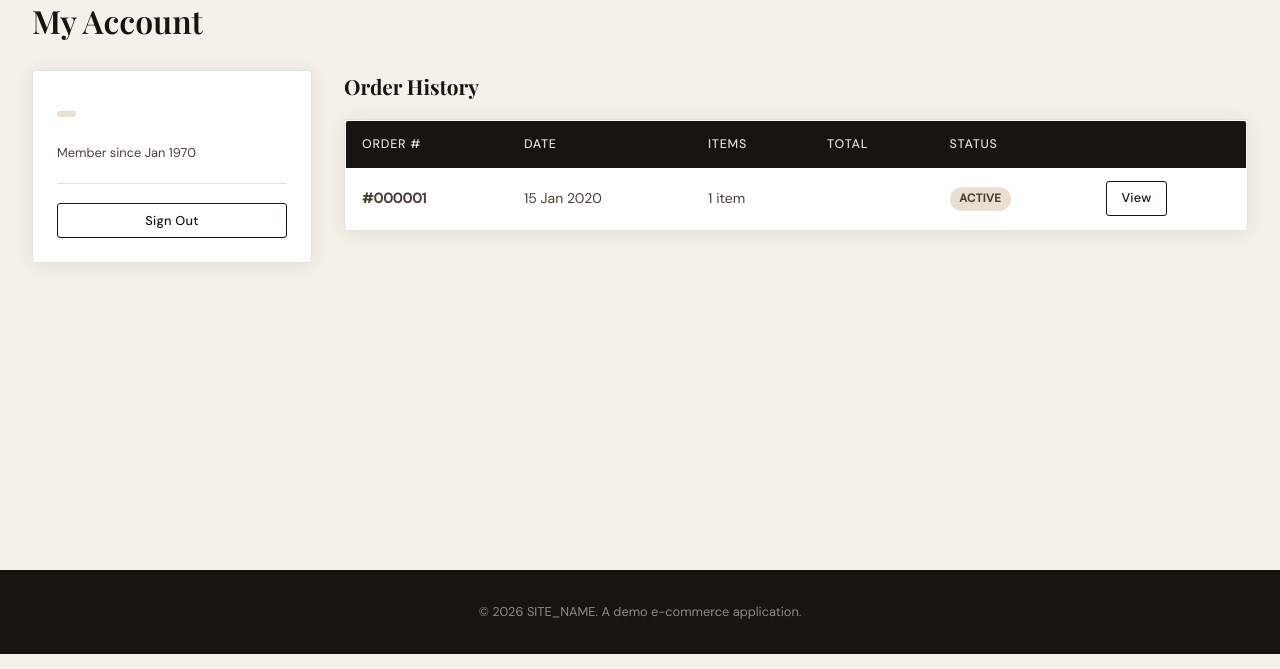
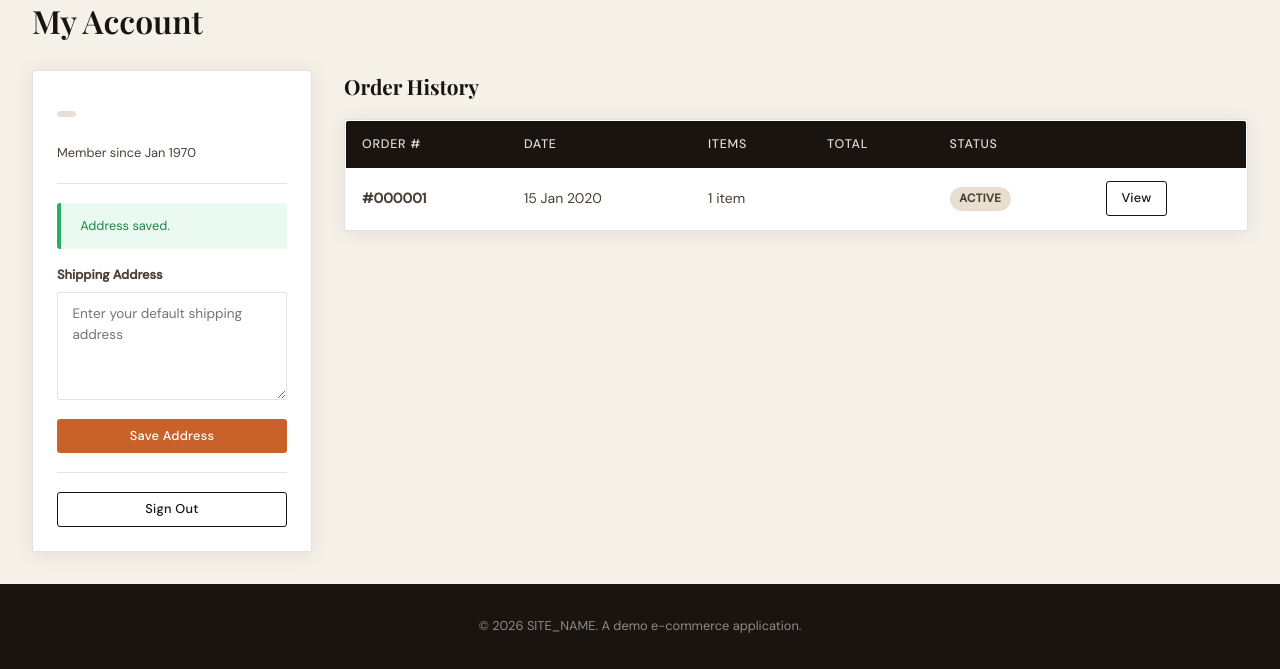
Before and after one commit to andyfraser/shop-demo, a PHP site: template templates/account.php in a window 1280 px wide. Shown: the part 146-815 px from the top of the page. Run offline with PHP 8.4, Linux system fonts and the light colour scheme; the template is opened without the code that fills it: most values are stand-ins (such as "Sample title", 1, 10 or a date in 2020); data that the repository does not hold is empty; some libraries are stand-ins or nearby versions.

Commit message:
Added user addresses.

```diff
--- a/index.php
+++ b/index.php
@@ -36,6 +36,7 @@ $router->get('/register', [AuthController::class, 'showRegister']);
 $router->post('/register', [AuthController::class, 'register']);
 $router->get('/logout', [AuthController::class, 'logout']);
 $router->get('/account', [AccountController::class, 'show'], [AuthMiddleware::class]);
+$router->post('/account/address', [AccountController::class, 'saveAddress'], [AuthMiddleware::class]);
 
 // Cart routes
 $router->get('/cart', [CartController::class, 'show']);
--- a/src/Controllers/CheckoutController.php
+++ b/src/Controllers/CheckoutController.php
@@ -15,12 +15,14 @@ class CheckoutController {
             redirect('/cart');
         }
 
+        $user = AuthService::currentUser();
+
         Renderer::render('checkout', [
             'page_title' => 'Checkout',
             'items'      => $items,
             'total'      => CartService::total(),
             'errors'     => [],
-            'address'    => '',
+            'address'    => $user['address'] ?? '',
             'notes'      => '',
         ]);
     }
--- a/src/Core/Database.php
+++ b/src/Core/Database.php
@@ -36,6 +36,11 @@ class Database {
             $pdo->exec("UPDATE products SET image = NULL WHERE image LIKE '%unsplash%'");
         }
 
+        $ucols = $pdo->query("PRAGMA table_info(users)")->fetchAll(PDO::FETCH_COLUMN, 1);
+        if ($ucols && !in_array('address', $ucols)) {
+            $pdo->exec("ALTER TABLE users ADD COLUMN address TEXT");
+        }
+
         $cols = $pdo->query("PRAGMA table_info(categories)")->fetchAll(PDO::FETCH_COLUMN, 1);
         if ($cols && !in_array('icon', $cols)) {
             $pdo->exec("ALTER TABLE categories ADD COLUMN icon TEXT");
--- a/templates/account.php
+++ b/templates/account.php
@@ -23,6 +23,23 @@ $status_badges = [
       <div style="font-size:.8rem;color:var(--ink-2);">
         Member since <?= date('M Y', strtotime($current_user['created_at'])) ?>
       </div>
+      <hr style="margin:1.2rem 0;border:none;border-top:1px solid var(--line);">
+
+      <?php if (flash('address_saved')): ?>
+        <div class="alert alert-success" style="margin-bottom:1rem;font-size:.8rem;">Address saved.</div>
+      <?php endif; ?>
+
+      <form method="POST" action="/account/address">
+        <?= csrf_field() ?>
+        <div class="form-group" style="margin-bottom:.75rem;">
+          <label style="font-size:.8rem;font-weight:600;">Shipping Address</label>
+          <textarea name="address" class="form-control" rows="4"
+                    placeholder="Enter your default shipping address"
+                    style="font-size:.85rem;"><?= h($current_user['address'] ?? '') ?></textarea>
+        </div>
+        <button type="submit" class="btn btn-primary btn-sm" style="width:100%;justify-content:center;">Save Address</button>
+      </form>
+
       <hr style="margin:1.2rem 0;border:none;border-top:1px solid var(--line);">
       <a href="/logout" class="btn btn-outline btn-sm" style="width:100%;justify-content:center;">Sign Out</a>
     </div>
--- a/templates/admin/users_form.php
+++ b/templates/admin/users_form.php
@@ -42,6 +42,12 @@
       </div>
 
       <div class="form-group">
+        <label>Shipping Address</label>
+        <textarea name="address" class="form-control" rows="3"
+                  placeholder="Customer's default shipping address"><?= h($user['address'] ?? '') ?></textarea>
+      </div>
+
+      <div class="form-group">
         <label>Password <?= $user_id ? '(leave blank to keep current)' : '*' ?></label>
         <input type="password" name="password" class="form-control"
                <?= $is_new ? 'required' : '' ?> minlength="6">
```
Also changed, not shown: src/Controllers/AccountController.php (+21 -2 lines), src/Controllers/AdminUsersController.php (+8 -7 lines).
